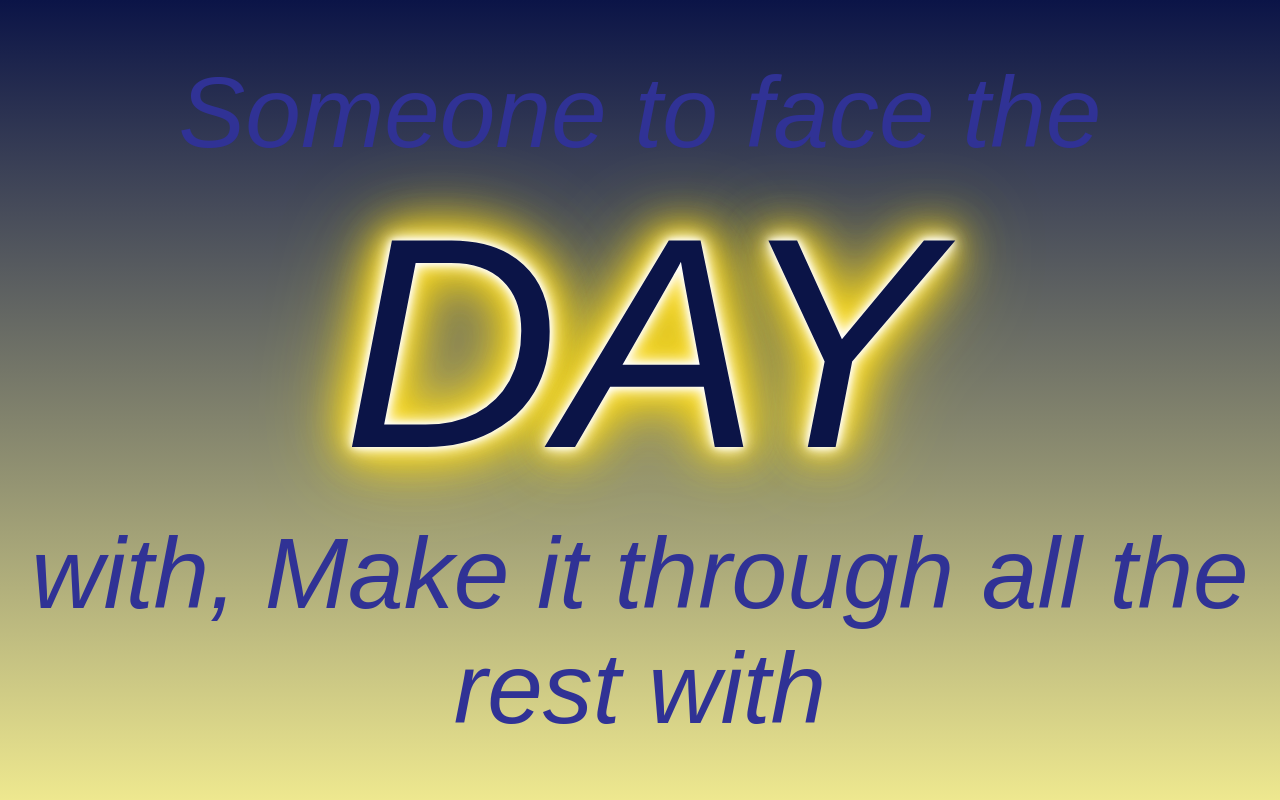
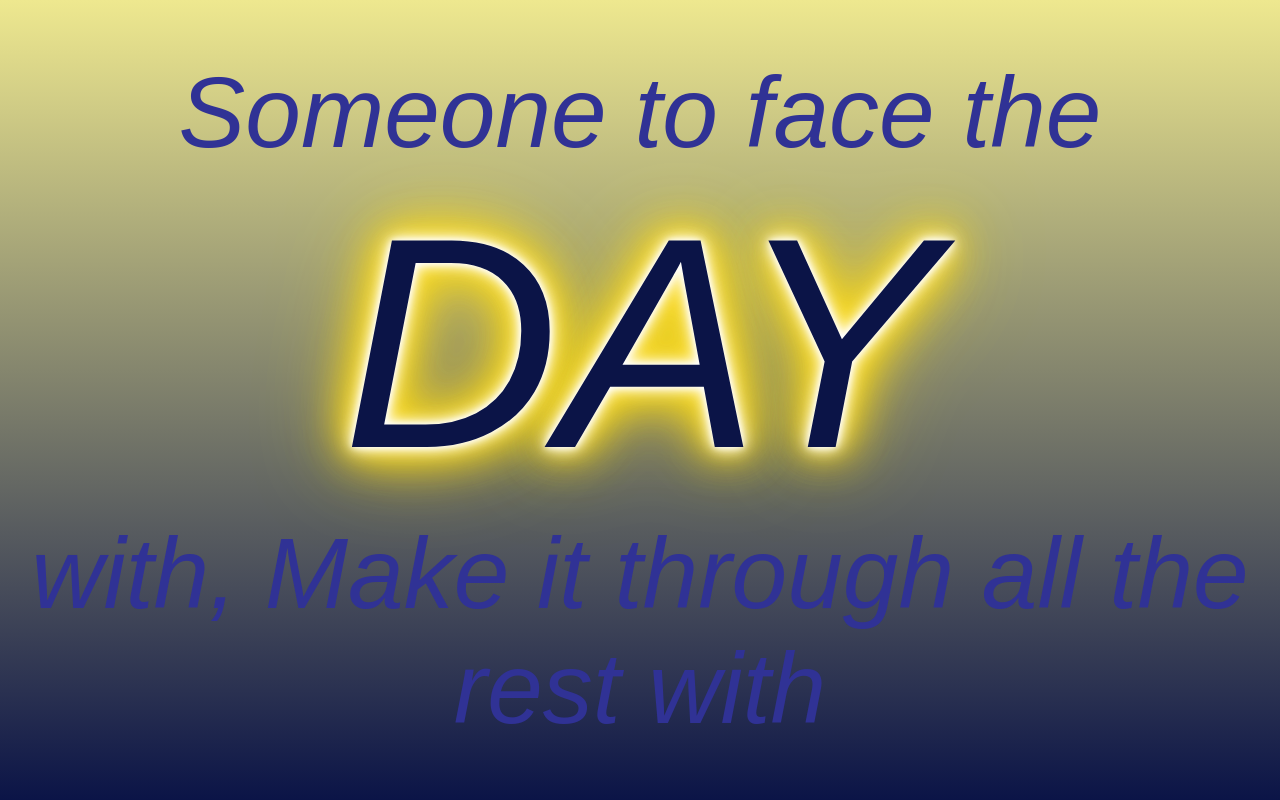
Before and after one commit to joshuadt/communityTypography, a plain HTML site: page index.html in a window 1280 px wide. Shown: the top 800 px of the page. Drawn offline with Linux system fonts and the light colour scheme; a web font is replaced by a local one.

Commit message:
Update style.css

```diff
--- a/css/style.css
+++ b/css/style.css
@@ -46,13 +46,16 @@ a {
     position: relative;
     background: linear-gradient(var(--myColor1), var(--myColor2));
     transition: --myColor1 3s, --myColor2 3s;
-
-}
-
-/* #dayBlock:hover {
+    --myColor2: rgb(238, 232, 143);
+    --myColor1: rgb(11, 20, 71);
+
+
+}
+
+#dayBlock:hover {
     --myColor1: rgb(238, 232, 143);
     --myColor2: rgb(11, 20, 71);
-  } */
+  }
 
 #day{
 
@@ -1584,7 +1587,7 @@ animation-timing-function: ease-in-out;
         color: rgb(11, 20, 71);
     }
     25%{
-        color:rgb(55, 55, 163);
+
     }
     50%{
         color:rgb(255, 255, 255);
```
